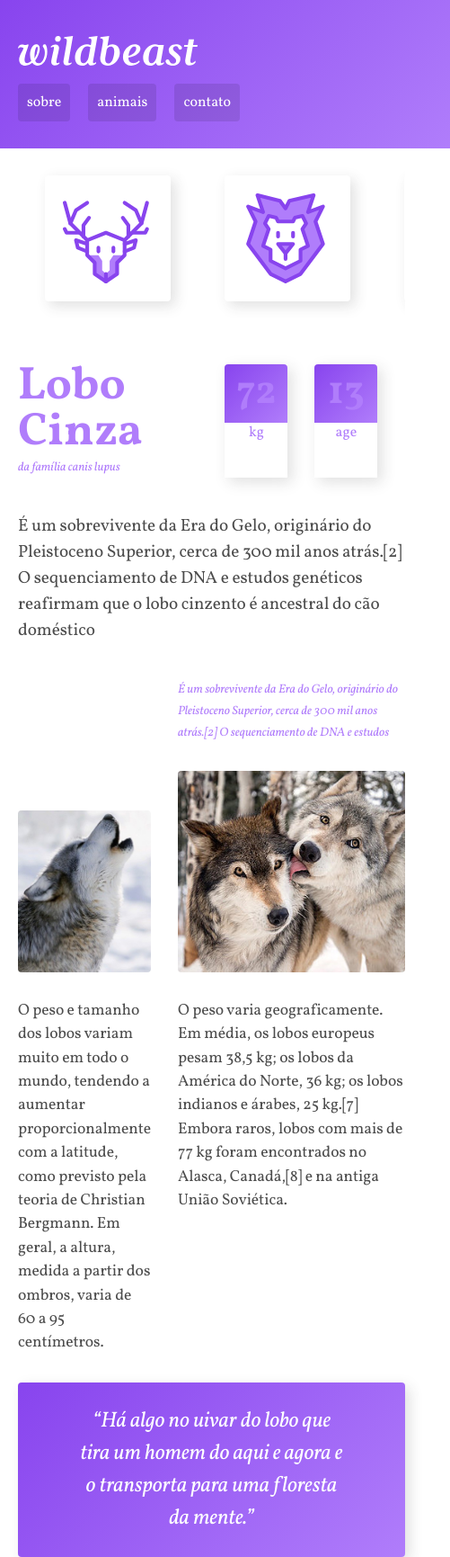
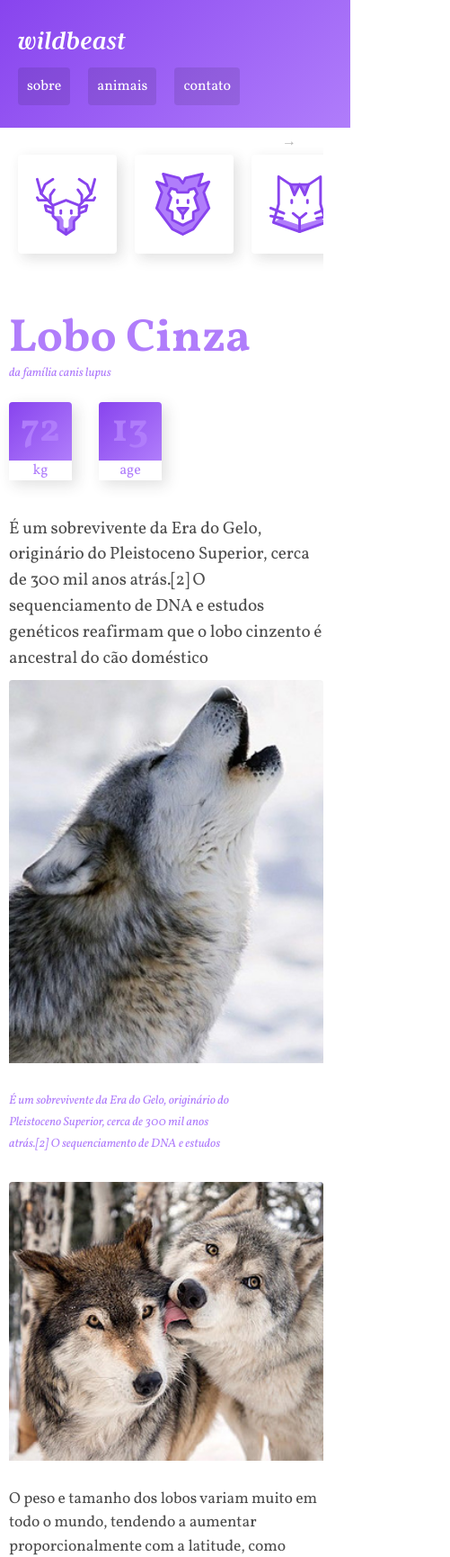
Before and after one commit to GKeslley/Wildbeast-Page, a plain HTML site: page index.html in a window 390 px wide. Shown: the top 1731 px of the page at 90% size, 501 px wide, since content can reach past the window. Drawn offline with nearby package versions, Linux system fonts and the light colour scheme.

Commit message:
Responsivo feito

```diff
--- a/css/header/header.css
+++ b/css/header/header.css
@@ -6,8 +6,8 @@
   display: grid;
   grid-template-columns: auto 1fr;
   align-items: center;
-  padding-top: 40px;
-  padding-bottom: 40px;
+  padding-top: 35px;
+  padding-bottom: 35px;
 }
 
 .header-sessao {
--- a/css/introducao/introducao.css
+++ b/css/introducao/introducao.css
@@ -8,11 +8,11 @@
   gap: 30px;
 }
 
-.introducao-animais a {
+.icones-links a {
   padding: 20px;
 }
 
-.introducao-animais li {
+.icones-links li {
   display: grid;
   box-shadow: 5px 5px 15px 0px rgb(44 44 44 / 15%);
   margin: 30px;
@@ -21,7 +21,7 @@
   border-radius: 4px;
 }
 
-.introducao-animais li:hover {
+.icones-links li:hover {
   background-color: #af7bfb;
 }
 
@@ -41,12 +41,13 @@ span {
   color: #b07dfb;
 }
 
-.sobre-extras {
+.caracteristicas {
   display: grid;
   grid-template-columns: 100px 100px;
+  align-items: flex-start;
 }
 
-.sobre-extras div {
+.caracteristicas div {
   box-shadow: 5px 5px 15px 0px rgb(44 44 44 / 15%);
   width: 70px;
   align-items: center;
@@ -99,7 +100,7 @@ span {
   width: 100%;
 }
 
-.anuncio img {
+.propaganda img {
   margin-top: 30px;
 }
 
--- a/css/introducao/responsivo.css
+++ b/css/introducao/responsivo.css
@@ -3,14 +3,16 @@
     grid-template-columns: auto 1fr;
     gap: 0px 30px;
   }
-  .anuncio {
+
+  .propaganda {
     display: flex;
     grid-row: 5;
-    grid-column: 2/ 3;
+    grid-column: 2 / 3;
     gap: 20px;
     padding-bottom: 20px;
   }
-  .anuncio img {
+
+  .propaganda img {
     width: 50%;
   }
 }
@@ -20,6 +22,7 @@
     grid-template-columns: 1fr;
     justify-items: left;
   }
+
   .header img {
     max-width: 200px;
     padding-bottom: 30px;
@@ -27,28 +30,109 @@
 
   .icones {
     overflow-x: auto;
+    position: relative;
   }
-  .introducao-animais {
+
+  .icones::after {
+    content: "→";
+    position: absolute;
+    top: 5px;
+    right: 30px;
+    color: rgba(0, 0, 0, 0.3);
+    animation: seta 0.5s ease-in 0s infinite alternate;
+  }
+
+  .icones-links {
     display: flex;
-    grid-area: introducao-animais;
+    grid-area: icones-links;
   }
-  .introducao-animais li {
-    min-width: 140px;
+
+  .icones-links li {
+    min-width: 110px;
+    margin: 30px 10px;
   }
 
   .sobre-bg {
     grid-area: sobre;
   }
 
-  .anuncio {
-    display: flex;
-    grid-area: anuncio;
+  .propaganda {
+    display: grid;
+    grid-template-columns: repeat(2, auto);
+    grid-area: propaganda;
+  }
+
+  .propaganda img {
+    width: 100%;
   }
 
   .introducao {
     grid-template-areas:
-      "introducao-animais"
+      "icones-links"
       "sobre"
-      "anuncio";
+      "propaganda";
   }
 }
+
+@media (max-width: 600px) {
+  .sobre-conteudo {
+    grid-template-columns: 1fr;
+    gap: 20px 0px;
+  }
+
+  .sobre-lobos {
+    grid-template-columns: 1fr;
+    gap: 0px;
+  }
+
+  .imagem-1 {
+    grid-row: 2;
+    grid-column: span 2;
+    padding-bottom: 30px;
+  }
+
+  .imagem-2 {
+    grid-row: 4;
+    grid-column: span 2;
+    padding-bottom: 30px;
+  }
+
+  .sobre-lobos span {
+    grid-row: 3;
+    grid-column: span 2;
+    padding-bottom: 30px;
+  }
+
+  .sobre-lobos h2 {
+    grid-column: span 2;
+  }
+
+  .sobre-lobos p {
+    grid-column: 1 / 1;
+    padding-bottom: 20px;
+  }
+
+  .infos {
+    grid-template-columns: 1fr;
+    padding-bottom: 10px;
+  }
+}
+
+@media (max-width: 400px) {
+  #conteudo .container {
+    padding: 0px;
+    margin-left: 10px;
+  }
+  .infos {
+    padding: 0px;
+    word-break: break-all;
+  }
+
+  .citacao {
+    padding: 10px;
+  }
+
+  .citacao h2 {
+    font-size: 1.2rem;
+  }
+}
--- a/css/tipografia/tipografia.css
+++ b/css/utilitarios/tipografia.css
@@ -27,6 +27,6 @@
   font: 400 1rem/1.5 "Courier Prime", Helvetica, sans-serif;
 }
 
-.numeros {
+.paragrafos-M {
   font: 700 2.8rem/1 "Vollkorn", Helvetica, sans-serif;
 }
--- a/index.html
+++ b/index.html
@@ -1,5 +1,5 @@
 <!DOCTYPE html>
-<html lang="pt-bt">
+<html lang="pt-br">
 
 <head>
   <meta charset="UTF-8">
@@ -19,7 +19,7 @@
   <article class="estrutura ">
     <header class="header-bg">
       <div class="header container">
-        <img src="./img/wildbeast.svg" alt="">
+        <a href=""><img src="./img/wildbeast.svg" alt=""></a>
         <nav>
           <ul class="header-sessao">
             <li><a href="">sobre</a></li>
@@ -30,11 +30,12 @@
       </div>
     </header>
 
-    <section>
+    <section id="conteudo">
       <div class="introducao container">
 
         <nav class="icones">
-          <ul class="introducao-animais">
+
+          <ul class="icones-links">
             <li>
               <a href=""><img src="./img/icones/cervo.svg" alt=""></a>
             </li>
@@ -54,25 +55,31 @@
               <a href=""><img src="./img/icones/abelha.svg" alt=""></a>
             </li>
           </ul>
+
         </nav>
 
         <div class="sobre-bg">
+
           <div class="sobre">
+
             <div class="sobre-conteudo">
               <div>
                 <h1 class="titulo">Lobo Cinza</h1>
                 <span class="italico">da família canis lupus</span>
               </div>
-              <div class="sobre-extras">
+
+              <div class="caracteristicas">
                 <div>
-                  <h2 class="numero numeros">72</h2>
+                  <h2 class="numero paragrafos-M">72</h2>
                   <span class="tipo">kg</span>
                 </div>
                 <div>
-                  <h2 class="numero numeros">13</h2>
+                  <h2 class="numero paragrafos-M">13</h2>
                   <span class="tipo">age</span>
                 </div>
+
               </div>
+
             </div>
 
             <div class="sobre-lobos">
@@ -117,18 +124,22 @@
 
         </div>
 
-        <aside class="anuncio">
+        <aside class="propaganda">
           <img src="./img/anuncio-1.jpg" alt="">
           <img src="./img/anuncio-2.jpg" alt="">
         </aside>
+
       </div>
 
       <footer class="footer-bg">
         <div class="footer">
           <p class="paragrafos">Origamid © 2012 - 2017. Alguns direitos reservados.</p>
         </div>
+
       </footer>
+
     </section>
+
   </article>
 </body>
 
--- a/style.css
+++ b/style.css
@@ -13,6 +13,4 @@
 
 /* Utilitarios */
 @import "./css/utilitarios/componentes.css";
-
-/* Tipografia */
-@import "./css/tipografia/tipografia.css";
+@import "./css/utilitarios/tipografia.css";
```
